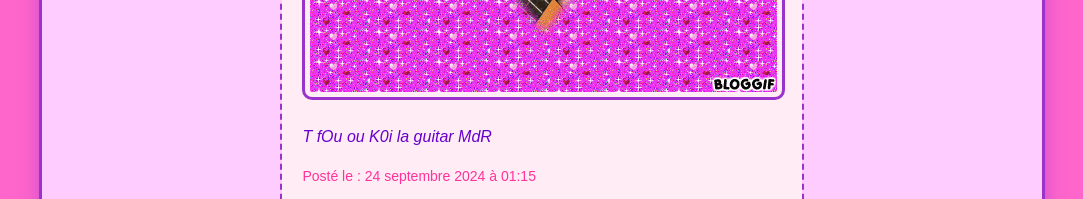
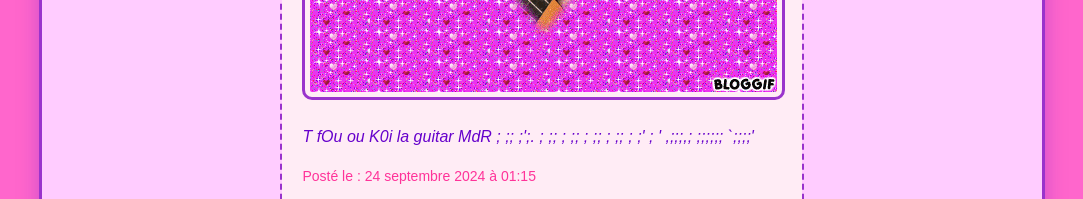
Before and after one commit to B2-b/GVIN, a plain HTML site: page index.html in a window 1280 px wide. Shown: the part 1540-1739 px from the top of the page, without its empty margins (98-1181 px from the left). Drawn offline with Linux system fonts and the light colour scheme.

Commit message:
Update index.html

```diff
--- a/index.html
+++ b/index.html
@@ -49,7 +49,21 @@
                 <div class="photo-container">
                     <img src="gvin-party-3.gif" alt="GVIN Party Photo 3">
                 </div>
-                <p class="photo-description">T fOu ou K0i la guitar MdR</p>
+                <p class="photo-description">
+                    T fOu ou K0i la guitar MdR
+                         ;
+     ;;
+     ;';.
+     ;  ;;
+     ;   ;;
+     ;    ;;
+     ;    ;;
+     ;   ;'
+     ;  '
+,;;;,;
+;;;;;;
+`;;;;'
+                </p>
                 <p class="date">Posté le : 24 septembre 2024 à 01:15</p>
                 <a href="#" class="action-link">Commentaires (1)</a>
             </div>
```
